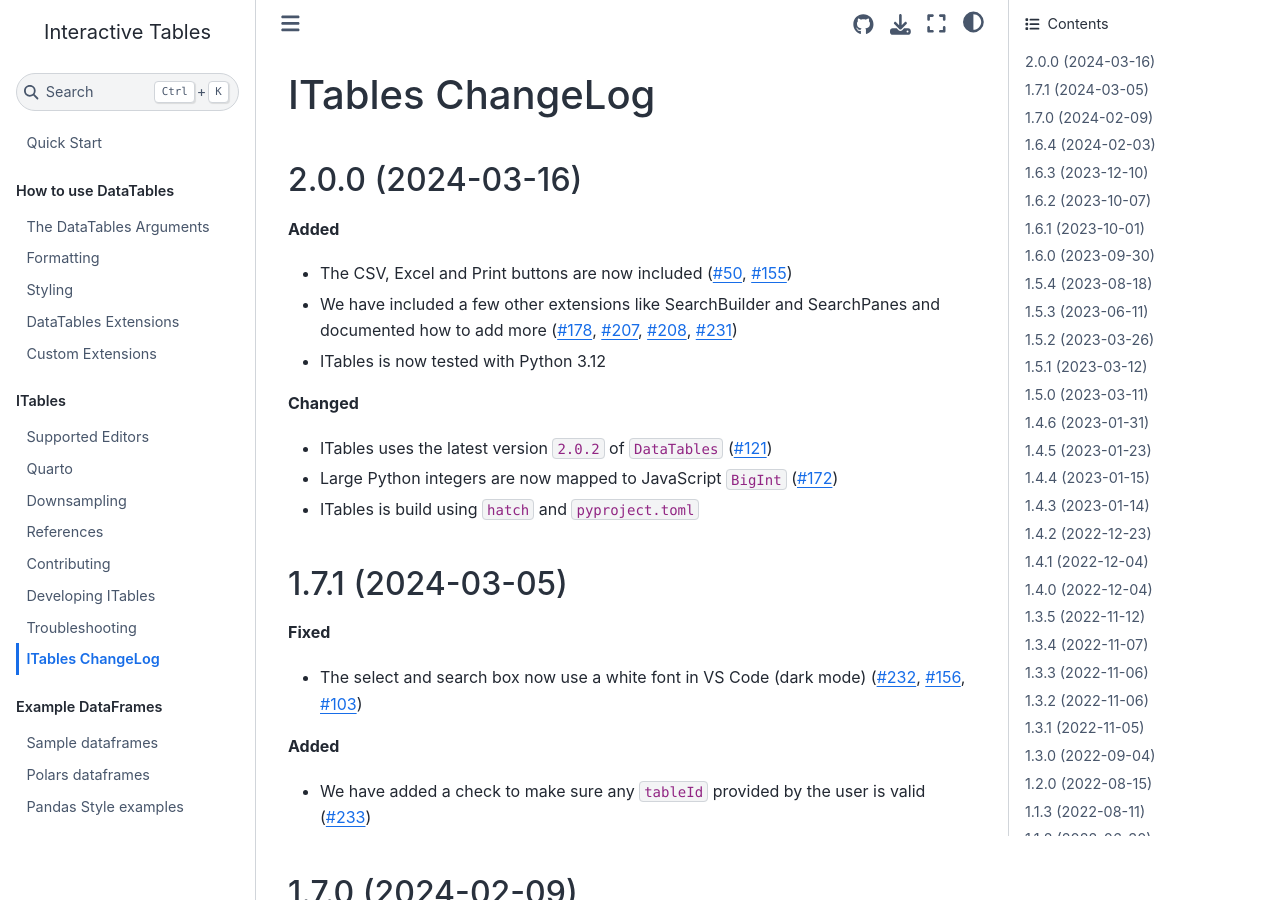
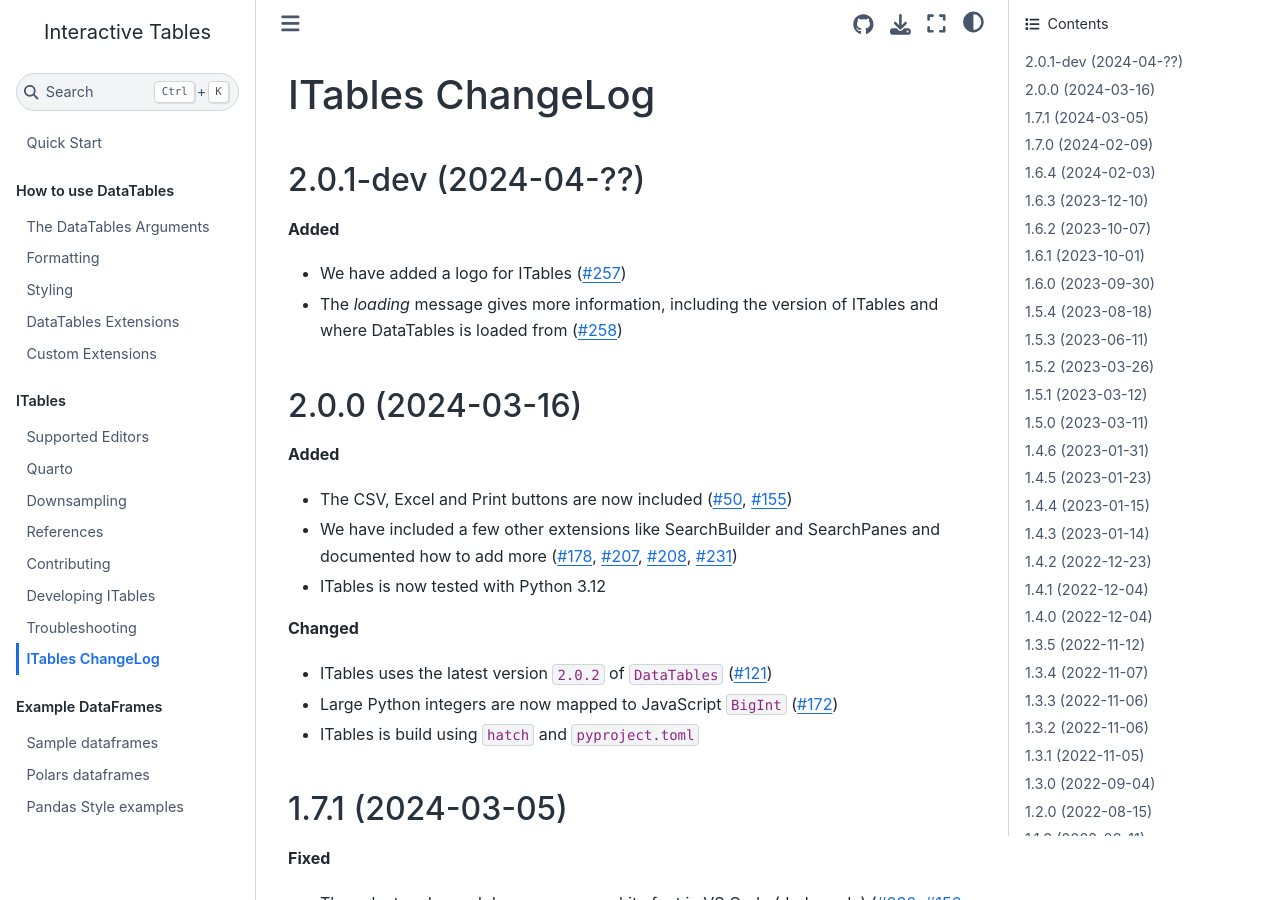
Before and after one commit to mwouts/itables, a Jupyter Book: the page built from docs/changelog.md, in a window 1280 px wide and 900 px high. Built offline with Jupyter Book 1.0.4 settings and Sphinx 7.4.7 and the Sphinx Book theme 1.1.4, drawn with Linux system fonts in a browser that asks for light colours.

Commit message:
More information in the loading message

```diff
--- a/docs/changelog.md
+++ b/docs/changelog.md
@@ -1,5 +1,13 @@
 ITables ChangeLog
 =================
+
+2.0.1-dev (2024-04-??)
+------------------
+
+**Added**
+- We have added a logo for ITables ([#257](https://github.com/mwouts/itables/issues/257))
+- The _loading_ message gives more information, including the version of ITables and where DataTables is loaded from ([#258](https://github.com/mwouts/itables/issues/258))
+
 
 2.0.0 (2024-03-16)
 ------------------
--- a/itables/version.py
+++ b/itables/version.py
@@ -1,3 +1,3 @@
 """ITables' version number"""
 
-__version__ = "2.0.0"
+__version__ = "2.0.1-dev"
```
Also changed, not shown: docs/troubleshooting.md (+28 -0 lines), 4 other files.
